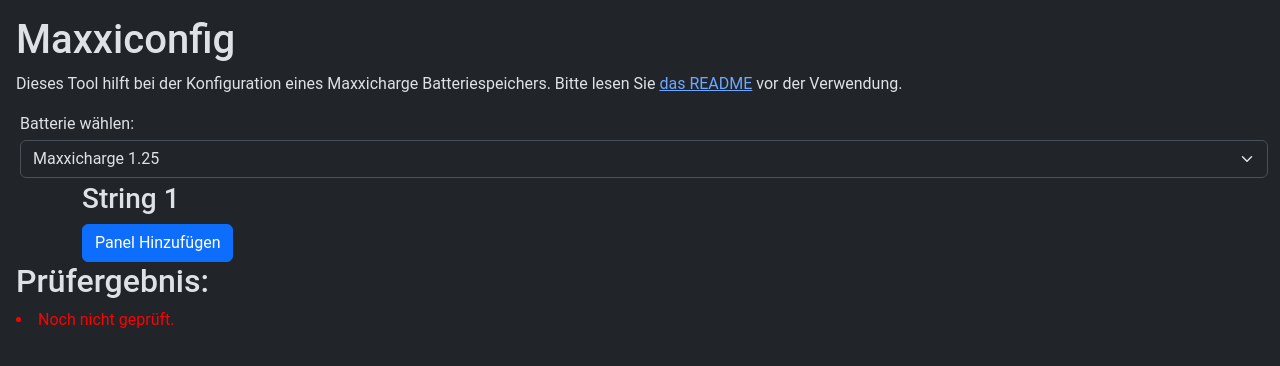
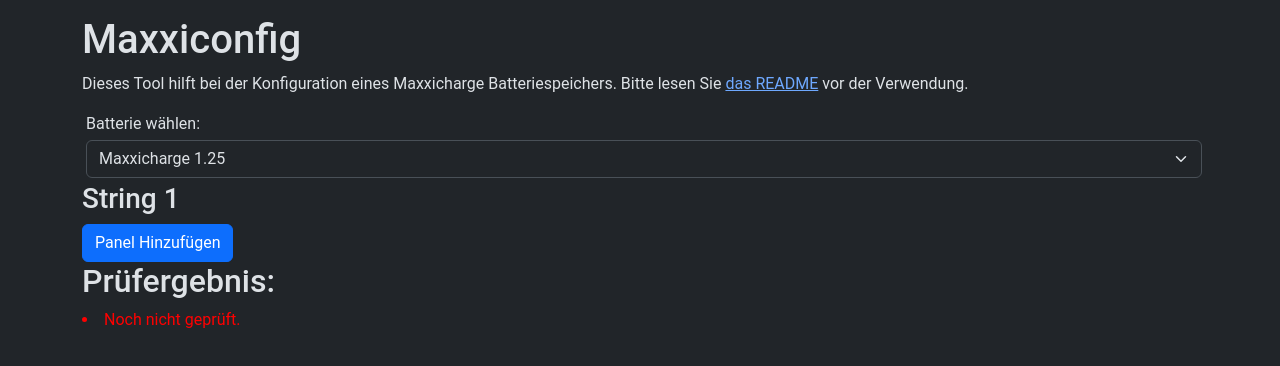
Before and after one commit to strangesource/maxxiconfig, a plain HTML site: page public/index.html in a window 1280 px wide. Drawn offline with nearby package versions, Linux system fonts and the light colour scheme.

Commit message:
Move container up for better styling

```diff
--- a/public/index.html
+++ b/public/index.html
@@ -17,7 +17,7 @@
 
 </head>
 
-<body data-bs-theme="dark">
+<body data-bs-theme="dark" class="container">
     <div v-cloak id="app">
         <h1>
             Maxxiconfig
@@ -37,7 +37,7 @@
             <option value="3">Maxxicharge 5</option>
         </select>
 
-        <div class="container">
+        <div>
             <div class="row">
                 <div v-for="(string, stringIndex) in strings" class="col">
                     <h3>
```
